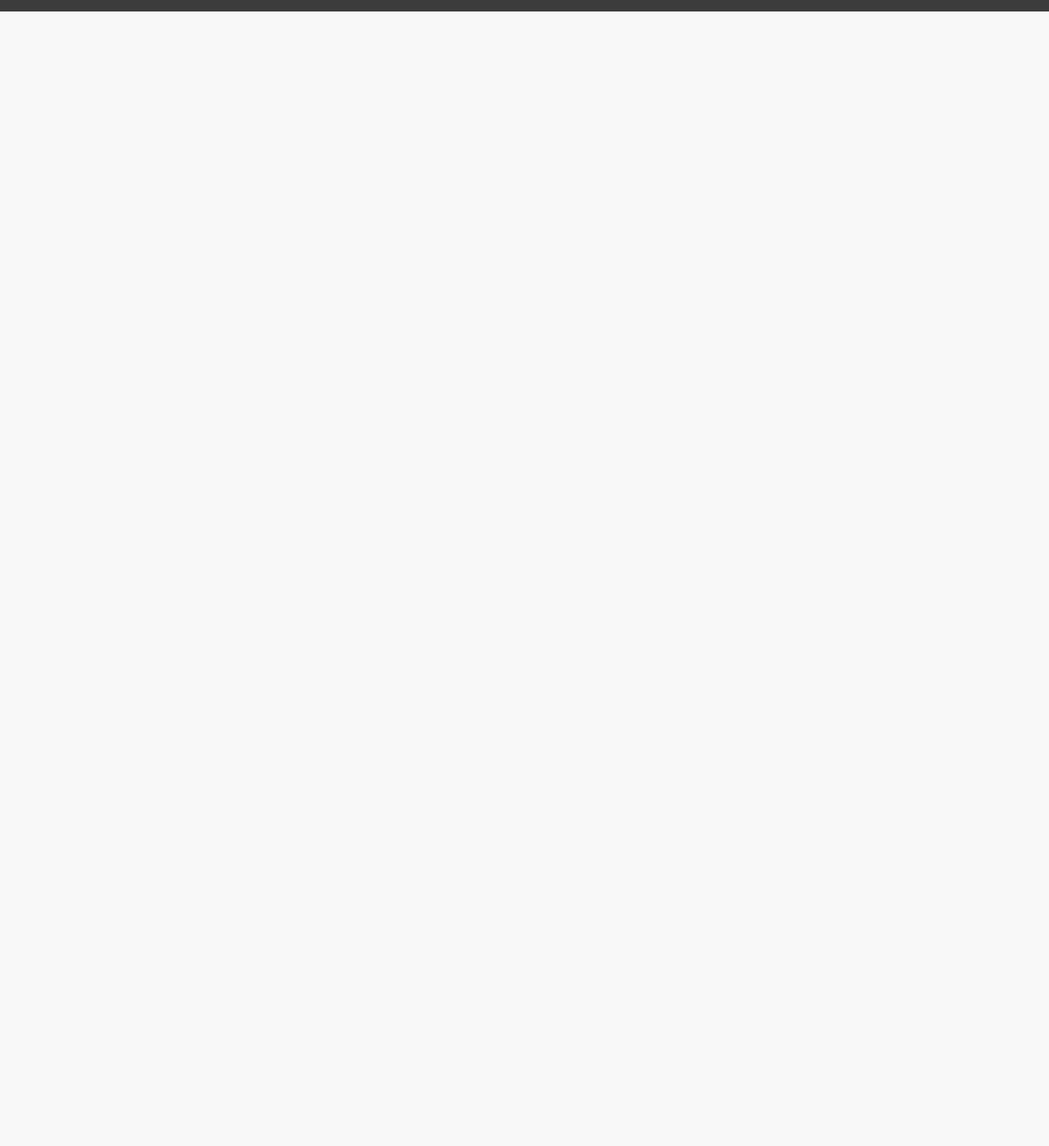
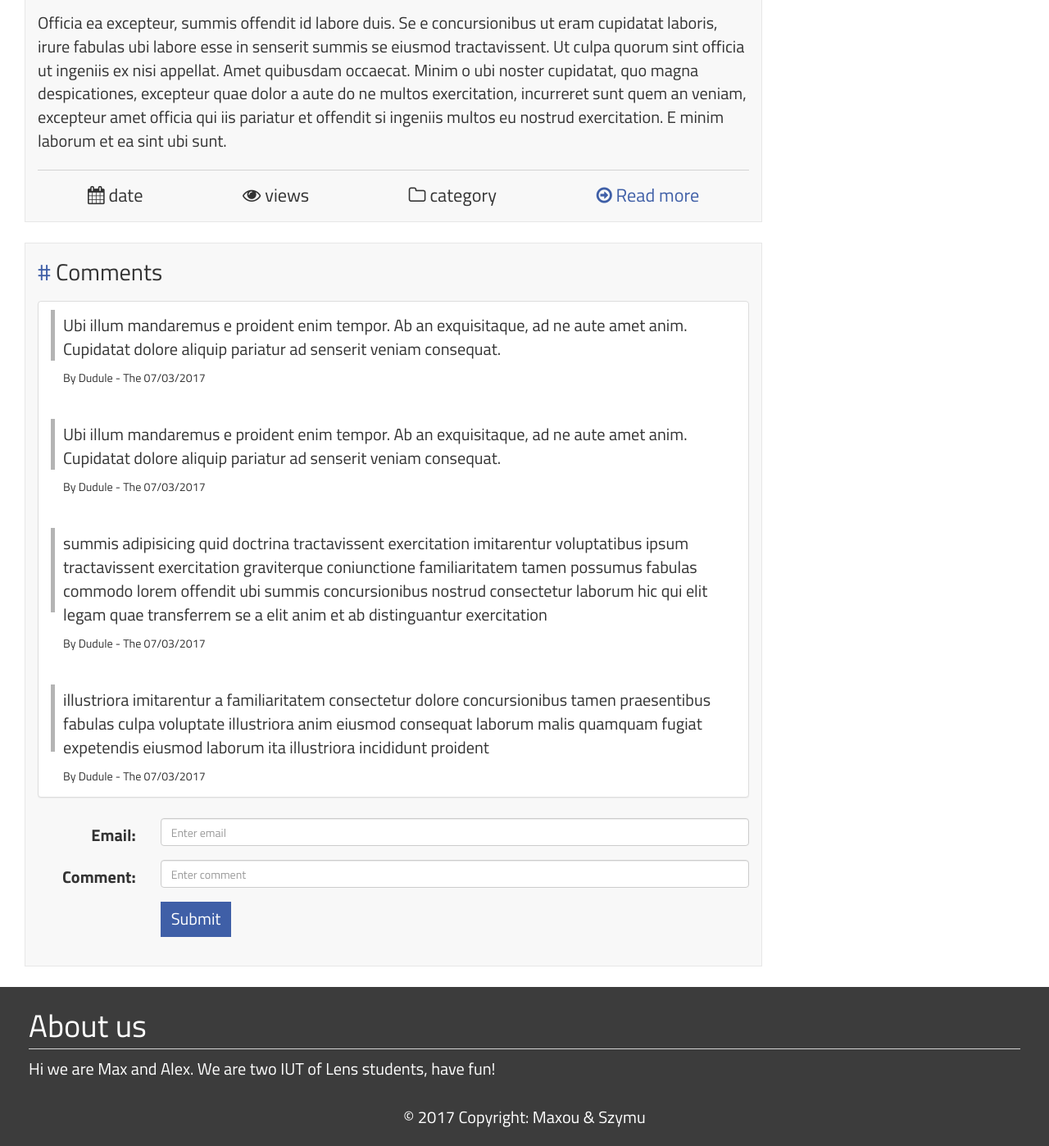
Before and after one commit to mmmaxou/Omega, a PHP site: page /article.html in a window 1280 px wide. Shown: the part 1984-3382 px from the top of the page at 82% size. Before the commit the page ends 1998 px from the top, so only its background shows below. Run offline with PHP 8.4, Linux system fonts and the light colour scheme; some libraries are stand-ins or nearby versions.

Commit message:
hot responsive

```diff
--- a/article.html
+++ b/article.html
@@ -123,22 +123,35 @@
                     <div class="row">
                         <div class="element-content">
                             <div class="article-title font-title">Legam singulis te admodum</div>
-                            <img id="img-article" class="img-responsive img-rounded" src="http://lorempixel.com/400/200/" alt="image">
                             <div id="text-article">
+                                <img class="img-responsive img-article" src="http://lorempixel.com/400/200/" alt="image">
                                 <p>Officia ea excepteur, summis offendit id labore duis. Se e concursionibus ut eram cupidatat laboris, irure fabulas ubi labore esse in senserit summis se eiusmod tractavissent. Ut culpa quorum sint officia ut ingeniis ex nisi appellat. Amet quibusdam occaecat. Minim o ubi noster cupidatat, quo magna despicationes, excepteur quae dolor a aute do ne multos exercitation, incurreret sunt quem an veniam, excepteur amet officia qui iis pariatur et offendit si ingeniis multos eu nostrud exercitation. E minim laborum et ea sint ubi sunt.</p>
                                 <p>Exemple block quote display</p>
                                 <blockquote>
                                     <p>Lorem ipsum dolor sit amet, consectetur adipiscing elit. Integer posuere erat a ante.</p>
                                 </blockquote>
+                                <p>Officia ea excepteur, summis offendit id labore duis. Se e concursionibus ut eram cupidatat laboris, irure fabulas ubi labore esse in senserit summis se eiusmod tractavissent. Ut culpa quorum sint officia ut ingeniis ex nisi appellat. Amet quibusdam occaecat. Minim o ubi noster cupidatat, quo magna despicationes, excepteur quae dolor a aute do ne multos <span class="underlined">exercitation</span>, incurreret sunt quem an veniam, excepteur amet officia qui iis pariatur et offendit si ingeniis multos eu nostrud exercitation. E minim laborum et ea sint ubi sunt.</p>
+                                <p>Officia ea excepteur, summis offendit id labore duis. Se e concursionibus ut eram cupidatat laboris, irure fabulas ubi labore esse in senserit summis se eiusmod tractavissent. Ut culpa quorum sint officia ut ingeniis ex nisi appellat. Amet quibusdam occaecat. Minim o ubi noster cupidatat, quo magna despicationes, excepteur quae dolor a aute do ne multos exercitation, incurreret sunt quem an veniam, excepteur amet officia qui iis pariatur et offendit si ingeniis multos eu nostrud exercitation. E minim laborum et ea sint ubi sunt.</p>
+                                <p>Exemple block quote display</p>
+                                <blockquote>
+                                    <p>Lorem ipsum dolor sit amet, consectetur adipiscing elit. Integer posuere erat a ante.</p>
+                                </blockquote>
+
+                                <img class="img-responsive img-article" src="http://lorempixel.com/400/200/" alt="image">
+
                                 <p>Officia ea excepteur, summis offendit id labore duis. Se e concursionibus ut eram cupidatat laboris, irure fabulas ubi labore esse in senserit summis se eiusmod tractavissent. Ut culpa quorum sint officia ut ingeniis ex nisi appellat. Amet quibusdam occaecat. Minim o ubi noster cupidatat, quo magna despicationes, excepteur quae dolor a aute do ne multos exercitation, incurreret sunt quem an veniam, excepteur amet officia qui iis pariatur et offendit si ingeniis multos eu nostrud exercitation. E minim laborum et ea sint ubi sunt.</p>
                             </div>
+
+                            <div class="hr"></div>
                             <div class="article-bottom">
 
-                                <span><i class="fa fa-calendar" aria-hidden="true"></i> date</span>
+                                <span class="color-on-hover"><i class="fa fa-calendar" aria-hidden="true"></i> date</span>
 
-                                <span><i class="fa fa-eye" aria-hidden="true"></i> views</span>
+                                <span class="color-on-hover"><i class="fa fa-eye" aria-hidden="true"></i> views</span>
 
-                                <span><i class="fa fa-folder-o" aria-hidden="true"></i> category</span>
+                                <span class="color-on-hover"><i class="fa fa-folder-o" aria-hidden="true"></i> category</span>
+
+                                <span class="color-on-hover"><a href="#"><i class="fa fa-arrow-circle-o-right" aria-hidden="true"></i> Read more</a></span>
 
                             </div>
                         </div>
@@ -149,7 +162,44 @@
                         <div class="article-title font-title">Comments</div>
                         <div class="panel-group">
                             <div class="panel panel-default">
-                                <div class="panel-body" id="commentaire"></div>
+                                <div class="panel-body" id="comments">
+                                    <div class="comment">
+                                        <p class="comment-body">
+                                            Ubi illum mandaremus e proident enim tempor. Ab an exquisitaque, ad ne aute amet anim. Cupidatat dolore aliquip pariatur ad senserit veniam consequat.
+                                        </p>
+                                        <div class="comment-infos">
+                                            <span class="author">Dudule</span>
+                                            <span class="date">07/03/2017</span>
+                                        </div>
+                                    </div>
+                                    <div class="comment">
+                                        <p class="comment-body">
+                                            Ubi illum mandaremus e proident enim tempor. Ab an exquisitaque, ad ne aute amet anim. Cupidatat dolore aliquip pariatur ad senserit veniam consequat.
+                                        </p>
+                                        <div class="comment-infos">
+                                            <span class="author">Dudule</span>
+                                            <span class="date">07/03/2017</span>
+                                        </div>
+
+                                    </div>
+                                    <div class="comment">
+                                        <p class="comment-body">
+                                            summis adipisicing quid doctrina tractavissent exercitation imitarentur voluptatibus ipsum tractavissent exercitation graviterque coniunctione familiaritatem tamen possumus fabulas commodo lorem offendit ubi summis concursionibus nostrud consectetur laborum hic qui elit legam quae transferrem se a elit anim et ab distinguantur exercitation
+                                        </p>
+                                        <div class="comment-infos">
+                                            <span class="author">Dudule</span>
+                                            <span class="date">07/03/2017</span>
+                                        </div>
+                                    </div>
+                                    <div class="comment">
+                                        <p class="comment-body">
+                                            illustriora imitarentur a familiaritatem consectetur dolore concursionibus tamen praesentibus fabulas culpa voluptate illustriora anim eiusmod consequat laborum malis quamquam fugiat expetendis eiusmod laborum ita illustriora incididunt proident
+                                        </p>
+                                        <div class="comment-infos">
+                                            <span class="author">Dudule</span>
+                                            <span class="date">07/03/2017</span>
+                                        </div>
+                                    </div>
                                 </div>
                             </div>
                             <form id="comm" class="form-horizontal">
@@ -167,10 +217,11 @@
                                 </div>
                                 <div class="form-group">
                                     <div class="col-sm-offset-2 col-sm-10">
-                                    <button type="submit" class="btn btn-default">Submit</button>
+                                        <button type="submit" class="btn btn-main">Submit</button>
                                     </div>
                                 </div>
                             </form>
+                        </div>
                     </div>
                 </div>
             </div>
@@ -179,15 +230,45 @@
             <div class="col-xs-12 col-lg-3 col2">
                 <div id="pusher"></div>
                 <div id="hot" class="element element-lister">
-                    <div class="element-content">
+                    <div class="element-content container-fluid">
 
-                        <div class="font-title">Hot in this moment</div>
-                        <ul>
-                            <li><a href="#">Article 1</a></li>
-                            <li><a href="#">Article 3</a></li>
-                            <li><a href="#">Article 4</a></li>
-                            <li><a href="#">Article 7</a></li>
-                        </ul>
+                        <div class="font-title">Hot articles</div>
+                        <div class="row">
+
+                            <div class="col-xs-12 col-sm-6 col-md-12">
+                                <div class="hot-picture wrapper-img" data-src="http://lorempixel.com/400/200/">
+
+                                    <div class="overlay overlay-black"></div>
+                                    <div class="hot-caption">This article</div>
+
+                                </div>
+                            </div>
+                            <div class="col-xs-12 col-sm-6 col-md-12">
+                                <div class="hot-picture wrapper-img" data-src="http://lorempixel.com/400/200/">
+
+                                    <div class="overlay overlay-black"></div>
+                                    <div class="hot-caption">An other one</div>
+
+                                </div>
+                            </div>
+                            <div class="col-xs-12 col-sm-6 col-md-12">
+                                <div class="hot-picture wrapper-img" data-src="http://lorempixel.com/400/200/">
+
+                                    <div class="overlay overlay-black"></div>
+                                    <div class="hot-caption">It is an article</div>
+
+                                </div>
+                            </div>
+                            <div class="col-xs-12 col-sm-6 col-md-12">
+                                <div class="hot-picture wrapper-img" data-src="http://lorempixel.com/400/200/">
+
+                                    <div class="overlay overlay-black"></div>
+                                    <div class="hot-caption">This article</div>
+
+                                </div>
+                            </div>
+
+                        </div>
                     </div>
                 </div>
                 <div id="categories" class="element">
--- a/css/component.css
+++ b/css/component.css
@@ -21,6 +21,20 @@
 
 .btn-search:after {
     content: '';
+}
+
+.btn-main {
+    background-color: var(--color-main);
+    color: white;
+    font-weight: 500;
+    font-size: var(--font-small);
+}
+
+.btn-main:hover,
+.btn-main:active,
+.btn-main:focus,
+.btn-main:active:focus {
+    color: lightblue;
 }
 
 
@@ -185,3 +199,16 @@
     height: 0;
     clear: both;
 }
+
+.overlay {
+    position: absolute;
+    width: 100%;
+    height: 100%;
+    z-index: 2;
+    display: block;
+    background-color: rgba(255, 255, 255, 0.8);
+}
+
+.overlay-black {
+    background-color: rgba(0, 0, 0, 0.8);
+}
--- a/css/layout.css
+++ b/css/layout.css
@@ -54,18 +54,18 @@
     max-height: 400px;
 }
 
-.article .article-content {
+.article-content {
     display: flex;
     flex-direction: row;
     flex-wrap: wrap;
 }
 
-.article .article-text {
+.article-text {
     font-size: var(--font-small);
     text-align: justify;
 }
 
-.article .article-bottom {
+.article-bottom {
     font-size: calc(var(--font-small) + 2px);
     display: flex;
     justify-content: space-around;
@@ -178,8 +178,94 @@
     margin-bottom: 20px;
 }
 
-#img-article {
+.img-article {
     margin-left: auto;
     margin-right: auto;
     width: 70%;
+    margin-bottom: 15px;
 }
+
+
+/* Comments */
+
+#comm {
+    margin-top: 25px;
+}
+
+.comment {
+    margin-bottom: 45px;
+    margin-left: 15px;
+    position: relative;
+}
+
+.comment:last-child {
+    margin-bottom: 0;
+}
+
+.comment:before {
+    content: '';
+    width: 5px;
+    height: 70%;
+    position: absolute;
+    top: -5px;
+    left: -15px;
+    border-left: 5px solid #b4b4b4;
+}
+
+.comment-infos {
+    font-size: var(--font-tiny)
+}
+
+.comment-infos .author:before {
+    content: 'By '
+}
+
+.comment-infos .date:before {
+    content: ' - The '
+}
+
+
+/*Hot*/
+
+.hot-picture {
+    cursor: pointer;
+    position: relative;
+    margin: 15px;
+}
+
+@media (min-width:998px) {
+    .hot-picture {
+        margin-left: 0;
+        margin-right: 0;
+    }
+    .hot-picture:first-child {
+        margin-top: 0;
+    }
+    .hot-picture:last-child {
+        margin-bottom: 0;
+    }
+}
+
+.hot-caption {
+    position: absolute;
+    top: 40%;
+    width: 100%;
+    text-align: center;
+    font-weight: 700;
+    color: white;
+    z-index: 2;
+    display: none;
+}
+
+.hot-picture .overlay,
+.hot-picture .hot-caption {
+    height: 0;
+}
+
+.hot-picture:hover .overlay {
+    height: 100%;
+}
+
+.hot-picture:hover .hot-caption {
+    display: block;
+}
--- a/css/reset.css
+++ b/css/reset.css
@@ -19,6 +19,10 @@
     max-width: 100%;
 }
 
+ul {
+    padding-left: 0;
+}
+
 li {
     list-style: none;
 }
--- a/css/value.css
+++ b/css/value.css
@@ -3,6 +3,7 @@
     --footer-color: white;
     --font-big: 1.4em;
     --font-small: 1em;
+    --font-tiny: 0.7em;
     --color-main: #3f5fa7;
     --color-light: #f8f8f8;
     --color-dark: rgb(51, 51, 51);
```
Also changed, not shown: index.html (+38 -9 lines), js/article.js (+16 -0 lines), js/main.js (+7 -0 lines), research.html (+38 -8 lines). Lines whose indentation alone changed are shown as unchanged.
